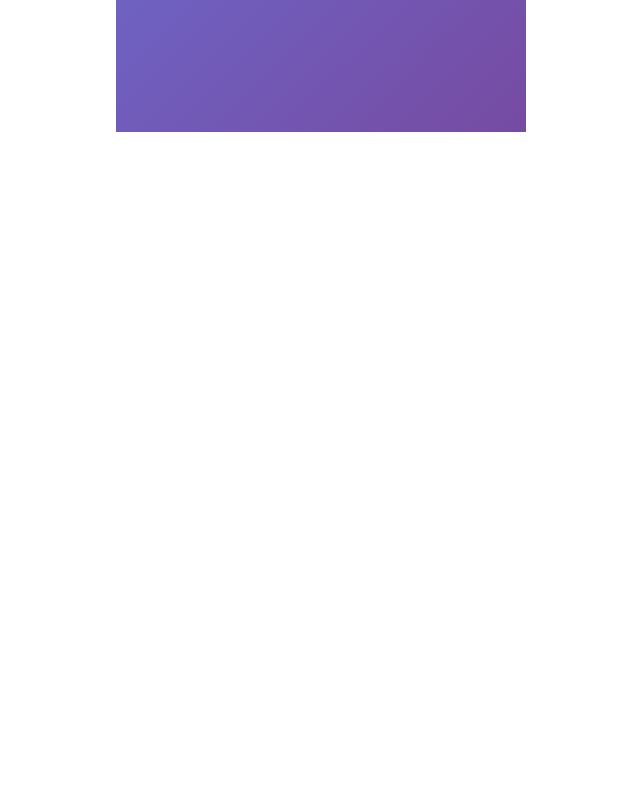
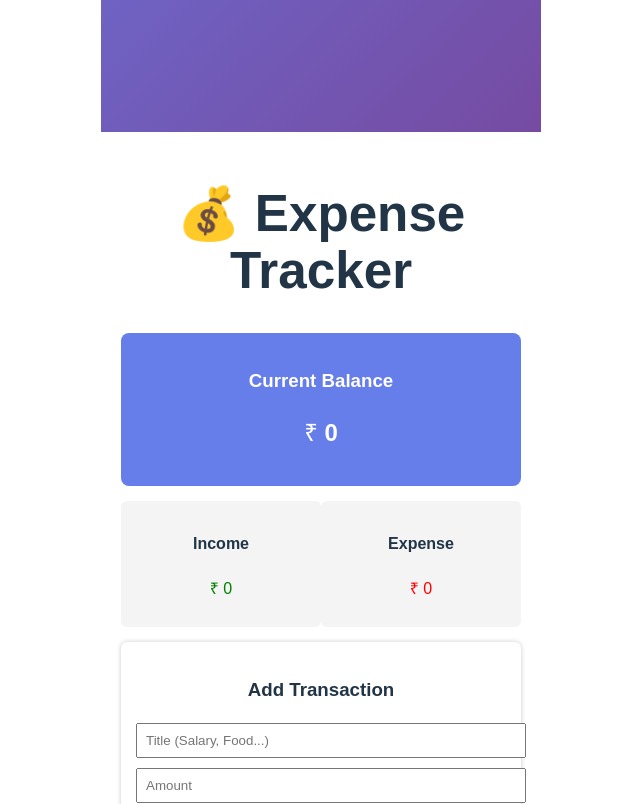
Before and after one commit to Nagendran05/Money_tracker_UI, a Vue app: page / in a window 1280 px wide. Shown: the part 700-1504 px from the top of the page, without its empty margins (319-959 px from the left). Before the commit the page ends 864 px from the top, so only its background shows below. Built offline with nearby package versions, Linux system fonts and the light colour scheme.

Commit message:
DashboardPage Added

```diff
--- a/src/App.vue
+++ b/src/App.vue
@@ -1,8 +1,10 @@
 <script setup>
 import LoginPage from './components/LoginPage.vue';
+import DashboardPage from './components/Dashboard.vue';
 </script>
 
 <template>
 
   <LoginPage msg="Vite + Vue" />
+  <DashboardPage msg="Vite + Vue" />
 </template>
```
